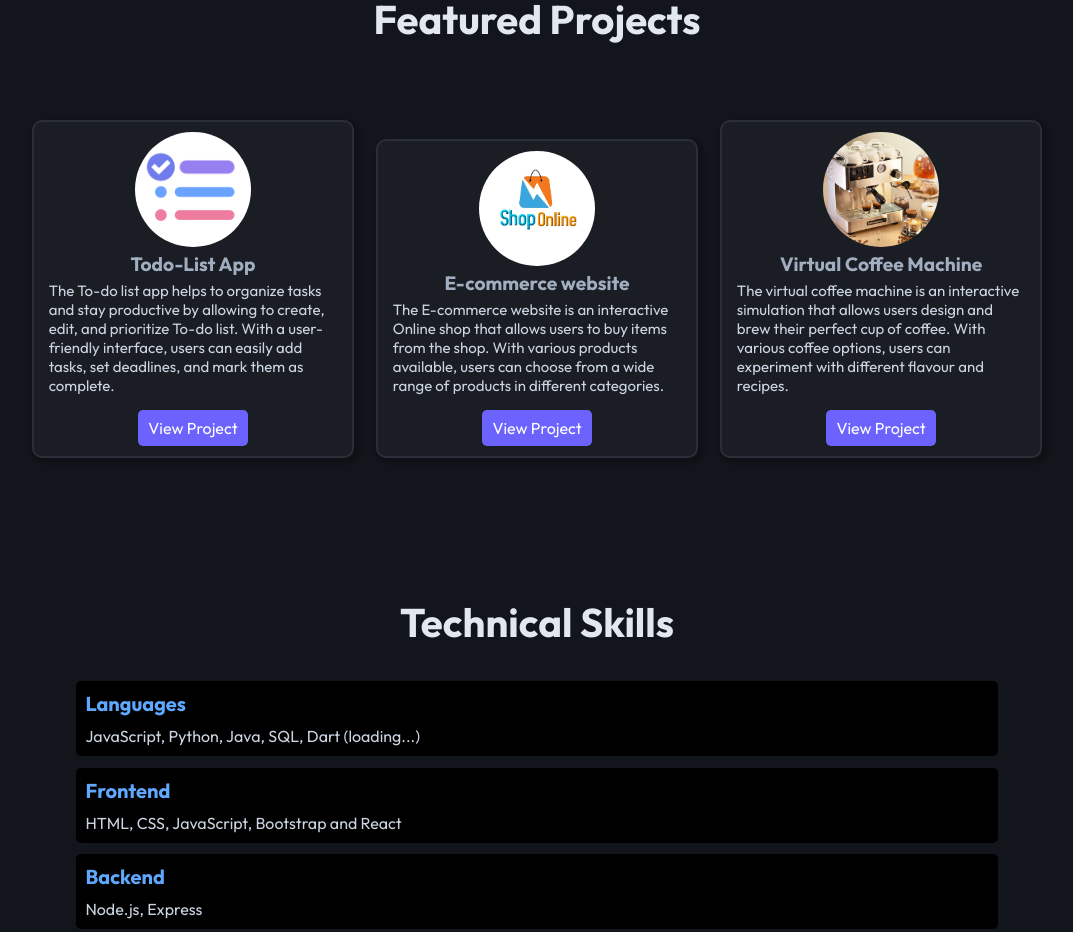
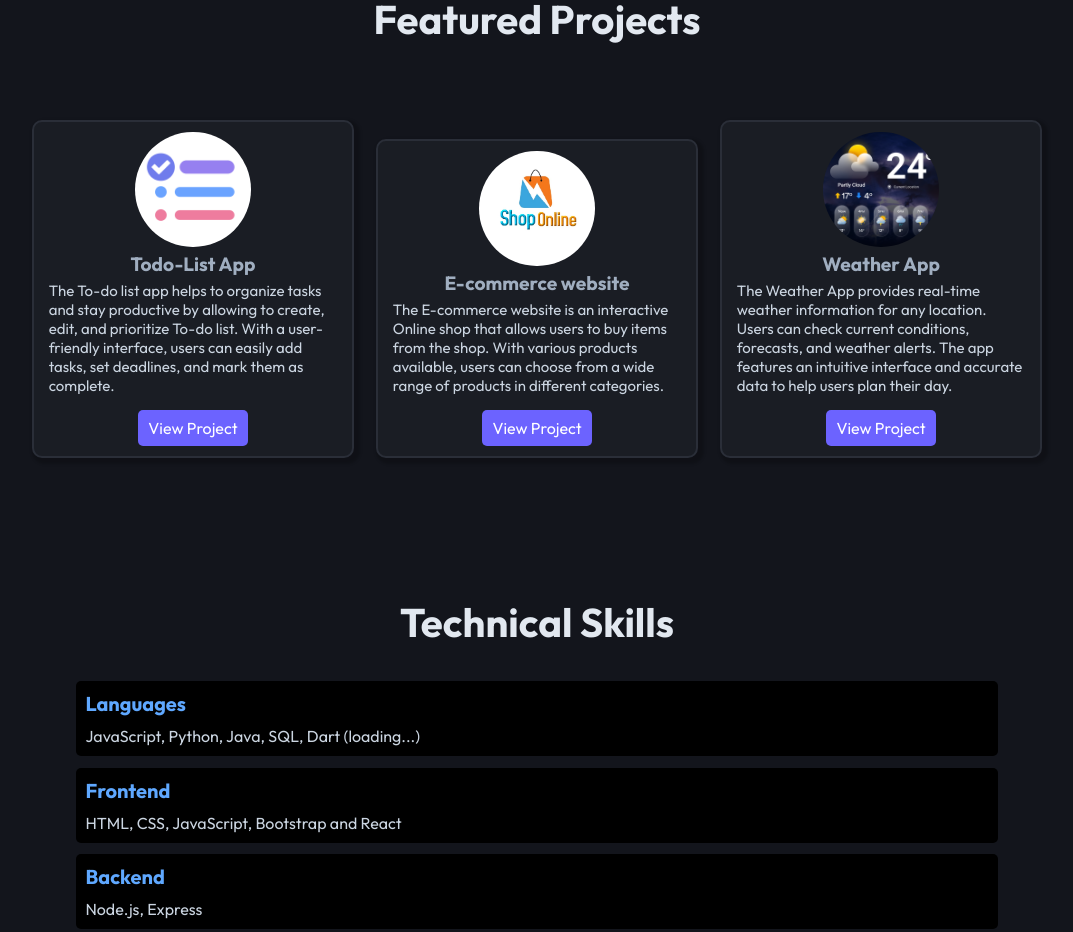
Before and after one commit to Larbie-Eliphaz/my-react-portfolio, a React (Vite) app: page / in a window 1280 px wide. Shown: the part 2640-3572 px from the top of the page, without its empty margins (103-1176 px from the left). Built offline with nearby package versions, Linux system fonts and the light colour scheme.

Commit message:
added weather app link

```diff
--- a/src/components/projects/Projects.jsx
+++ b/src/components/projects/Projects.jsx
@@ -1,5 +1,5 @@
 import React from "react";
-import coffeeMachine from "../../assets/coffeemachine.jpg";
+import weather from "../../assets/weather.png";
 import ecommerce from "../../assets/e-commerce .jpg";
 import todo from "../../assets/todo.png";
 import "./Projects.css";
@@ -15,12 +15,14 @@ const Projects = () => {
         <div class="card-body">
           <h5 class="card-title">Todo-List App</h5>
           <p class="card-text">
-            The To-do list app helps to organize tasks and stay
-            productive by allowing to create, edit, and prioritize
-            To-do list. With a user-friendly interface, users can easily add
-            tasks, set deadlines, and mark them as complete.
+            The To-do list app helps to organize tasks and stay productive by
+            allowing to create, edit, and prioritize To-do list. With a
+            user-friendly interface, users can easily add tasks, set deadlines,
+            and mark them as complete.
           </p>
-          <a href="#" target="_blank">View Project</a>
+          <a href="#" target="_blank">
+            View Project
+          </a>
         </div>
       </div>
 
@@ -34,21 +36,25 @@ const Projects = () => {
             users can choose from a wide range of products in different
             categories.
           </p>
-          <a href="#" target="_blank">View Project</a>
+          <a href="#" target="_blank">
+            View Project
+          </a>
         </div>
       </div>
 
       <div class="card">
-        <img src={coffeeMachine} class="card-img-top" alt="card image" />
+        <img src={weather} class="card-img-top" alt="card image" />
         <div class="card-body">
-          <h5 class="card-title">Virtual Coffee Machine</h5>
+          <h5 class="card-title">Weather App</h5>
           <p class="card-text">
-            The virtual coffee machine is an interactive simulation that allows
-            users design and brew their perfect cup of coffee. With various
-            coffee options, users can experiment with different flavour and
-            recipes.
+            The Weather App provides real-time weather information for any
+            location. Users can check current conditions, forecasts, and weather
+            alerts. The app features an intuitive interface and accurate data to
+            help users plan their day.
           </p>
-          <a href="#" target="_blank">View Project</a>
+          <a href="https://eliphaz-weather-app.netlify.app/" target="_blank">
+            View Project
+          </a>
         </div>
       </div>
     </section>
```
